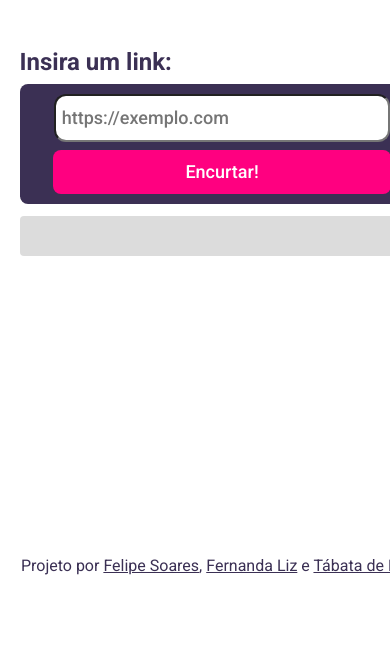
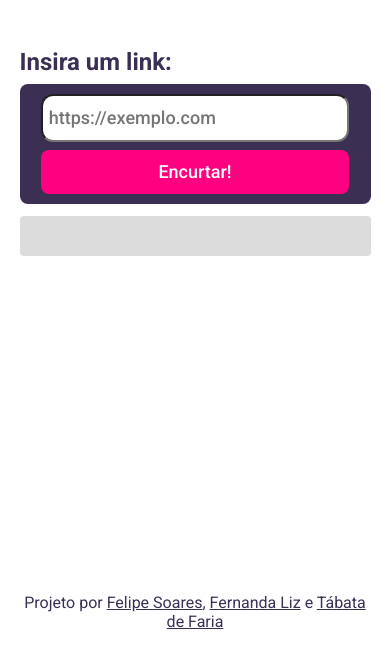
Before and after one commit to felipesoaresfl/django-encurtador-URL, a Django app: page / in a window 390 px wide; the page is wider, and only the part inside the window is pictured. Shown: the part 58-726 px from the top of that part. Run offline with Django 4.2, Linux system fonts and the light colour scheme.

Commit message:
atualizado css

```diff
--- a/url/static/url/css/style.css
+++ b/url/static/url/css/style.css
@@ -14,7 +14,7 @@
 }
 
 .main_text h2 {
-  padding-left: 164px;
+  padding-left: 18vh;
   margin-bottom: 8px;
 }
 
@@ -104,11 +104,11 @@
 
   .main_container {
     display: block;
-    width: 48vh;
+    width: 48vw;
   }
 
   .container_bloco {
-    width: 48vh;
+    width: 90vw;
     height: 120px;
     border-radius: 8px;
     justify-content: center;
@@ -117,7 +117,7 @@
   }
 
   .container_bloco input {
-    width: 38vh;
+    width: 75vw;
     height: 44px;
     border-radius: 12px;
     padding: 0 6px;
@@ -127,7 +127,7 @@
   }
 
   .container_bloco button {
-    width: 40vh;
+    width: 79vw;
     height: 44px;
     border-radius: 8px;
     font-size: 18px;
@@ -136,13 +136,13 @@
 
   .main_list {
     display: block;
-    width: 48vh;
+    width: 48vw;
   }
 
   .list_bloco {
     padding-bottom: auto;
     padding-top: auto;
-    width: 48vh;
+    width: 90vw;
     height: 40px;
     border-radius: 4px;
   }
@@ -153,8 +153,8 @@
   }
 
   .footer_projeto {
-    width: 48vh;
+    width: 90vw;
     text-align: center;
-    margin: 300px 0 16px 0;
+    margin: 40vh 0 4vh 0;
   }
 }
```
